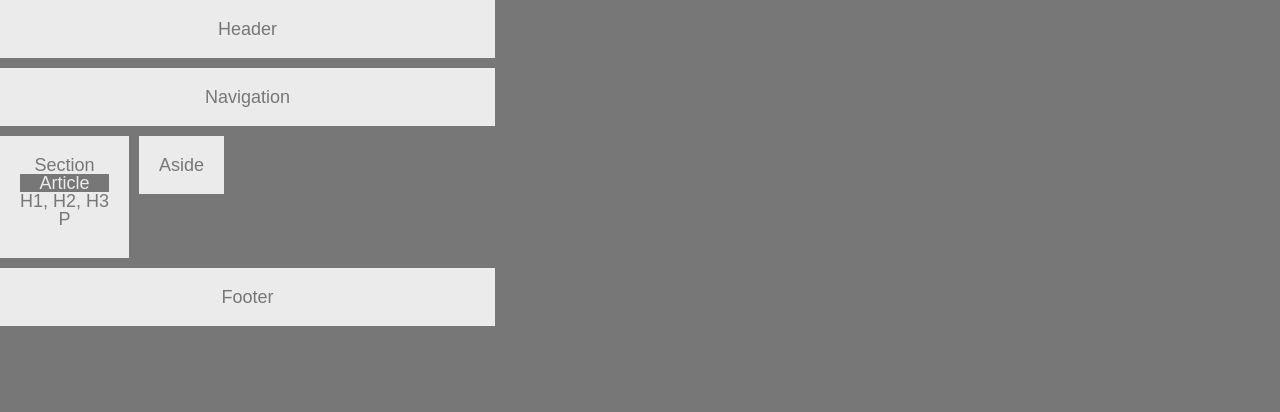
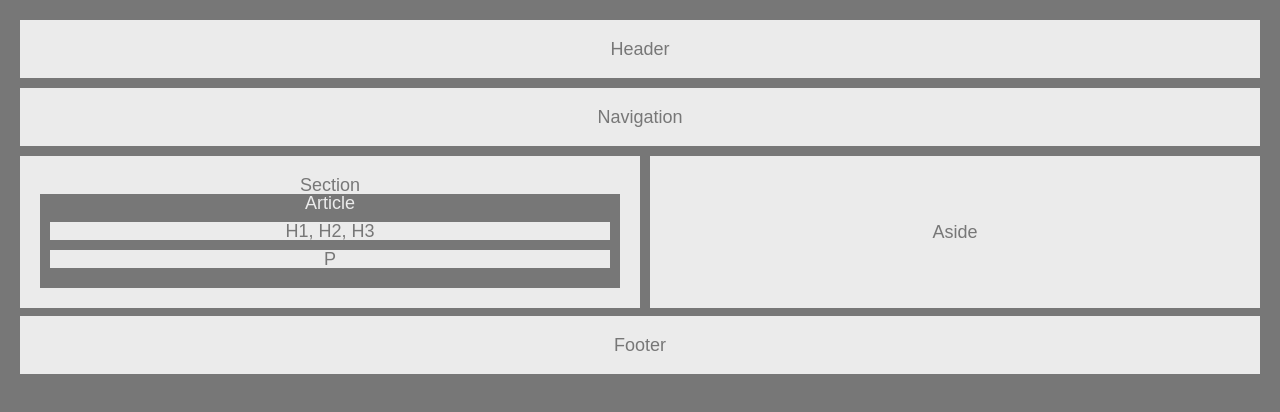
Before and after one commit to Jeremy-Atwood/HW1_easy, a plain HTML site: page index.html in a window 1280 px wide. Drawn offline with Linux system fonts and the light colour scheme.

Commit message:
Update so it looks somewhat right

```diff
--- a/index.html
+++ b/index.html
@@ -15,7 +15,9 @@
     <nav>
         Navigation
     </nav>
-    <section>
+
+    <div class="container">
+        <section class="box1">
             Section
             <article>
                 Article
@@ -27,9 +29,12 @@
             </p>
             </article>
         </section>
+        <div class="box2">
             <aside>
                     Aside
             </aside>
+        </div>
+    </div>
     <footer>
         Footer
     </footer>
--- a/style.css
+++ b/style.css
@@ -1,63 +1,79 @@
-body {
+*{
+    box-sizing: border-box;
+    text-align: center;
+}
+body{
+    font-family: 'Arial', 'Helvetica Neue', Helvetica, sans-serif;
     background: #777;
-    font-family: 'Arial', 'Helvetica Neue', Arial, Helvetica, sans-serif;
     color: #777;
-    width: 495px;
+    width: auto;
     font-size: 18px;
-    margin: 0;
-    padding: 0;
     text-align: center;
-    align-content: center;
+    align-self: auto;
+    margin: 20px;
 }
 header{
     background: #ebebeb;
+    padding: 20px;
     margin-bottom: 10px;
-    margin: 0;
+}
+nav{
+    background: #ebebeb;
+    margin-bottom: 10px;
     padding: 20px;
 }
-nav {
+.container{
+    margin-bottom: 140px;
+    padding-bottom: 20px;
+}
+.box1{
+   color: #777;
+   background: #ebebeb;
+   /* margin-bottom: 10px; */
+   padding: 20px;
+   float: left;
+   width: 50%;
+   /*
+    color: #777;
     background: #ebebeb;
     margin-bottom: 10px;
-    margin-top: 10px;
     padding: 20px;
+    width: auto;
+    float: left;
+    */
 }
-
-section {
+article{
+    background: #777;
+    color: #ebebeb;
+    padding-bottom: 10px;
+}
+h1{
     background: #ebebeb;
-    margin-right: 5px;
-    margin-bottom: 10px;
+    color: #777;
+    margin: 10px;
+}
+p{
+    background: #ebebeb;
+    color: #777;
+    margin: 10px;
+}
+.box2{
+    width: 50%;
     float: left;
-    padding: 20px;
-   }
-article {
-    color: #ebebeb;
-    background: #777;
-    margin-bottom: 10px;
-}
-h1 {
-    color: #777;
-    background: #ebebeb;
-}
-p {
-    color: #777;
-    background: #ebebeb;
-    /* margin: 0; */
-    /* border-color: #777;
-    border: 20px; */
+    /* height: 100%; */
+    /* margin-bottom: 10px; */
+    padding-left: 10px;
 }
 aside{
     background: #ebebeb;
-    margin-left: 5px;
-    margin-bottom: 10px;
-    margin-top: 0;
+    /* margin-bottom: 10px; */
+    padding: 67px;
+    /* float: left; */
+}
+footer{
+    clear: both;
+    background: #ebebeb;
+    color: #777;
     padding: 20px;
-    /* width: 50%;
-    height: 100px; */
-    float: left;
+    margin-top: 10px;
 }
-footer {
-        clear: both;
-
-    background: #ebebeb;
-    padding: 20px;
-}
```
Lines whose indentation alone changed are shown as unchanged.
